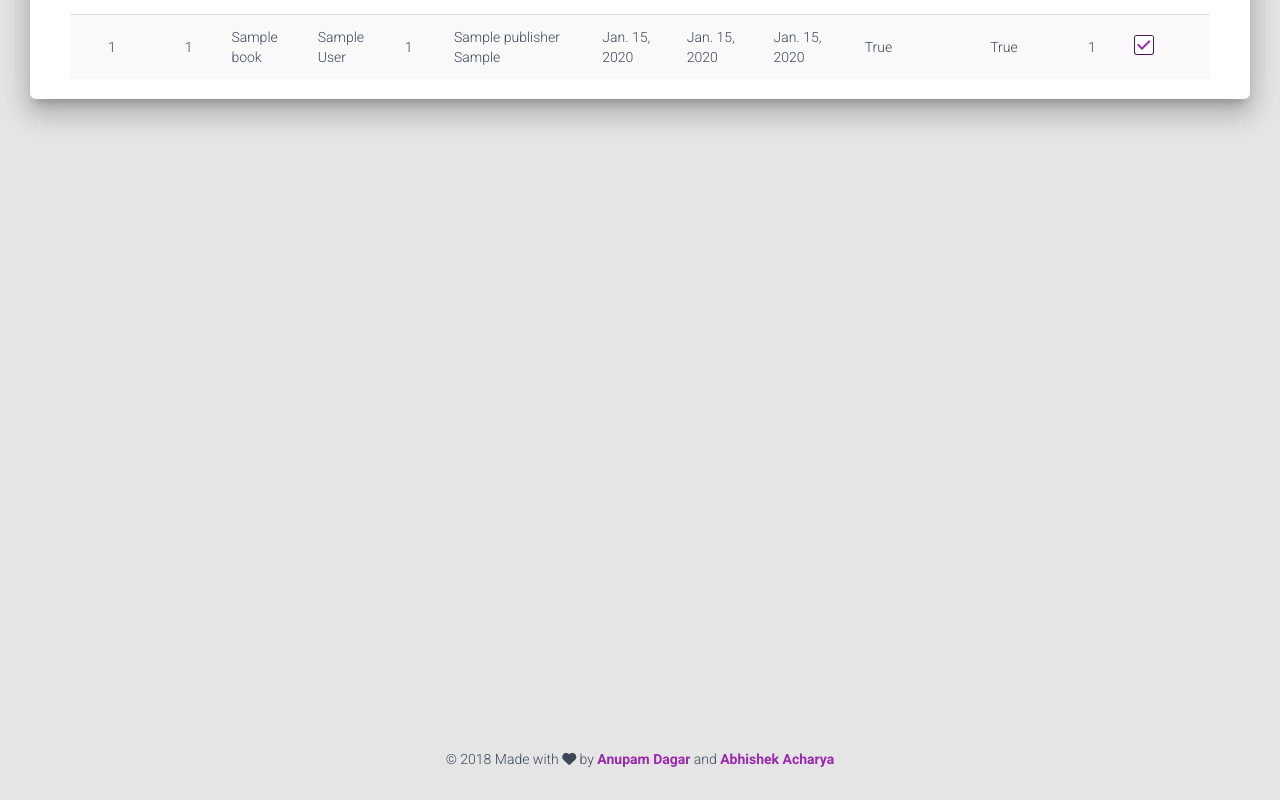
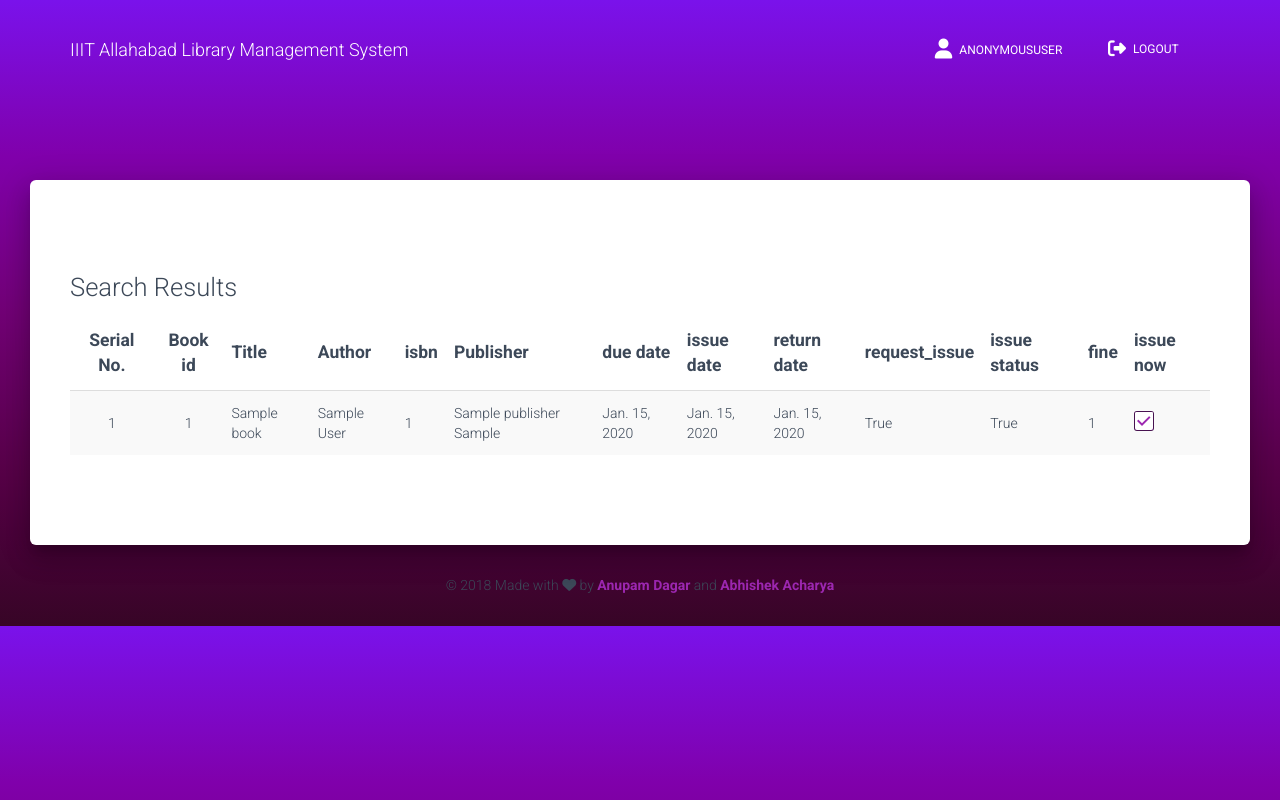
Before and after one commit to Anupam-dagar/library-management-system, a Django app: template library/templates/library/staff_issue.html in a window 1280 px wide. Run offline with Django 3.2, Linux system fonts and the light colour scheme; the template is opened without the code that fills it: values that come from a table or form of the project are taken from there, others are empty; tables that the repository leaves empty hold one stand-in row (values such as "Sample post"); some libraries are stand-ins or nearby versions.

Commit message:
staff page css changes

```diff
--- a/library/templates/library/index.html
+++ b/library/templates/library/index.html
@@ -37,7 +37,6 @@
 		</div>
 	</div>
 </nav>
-
 <div class="page-header header-filter clear-filter" id="abc" data-parallax="true">
 	<div class="page-header header-filter clear-filter" style="background: rgba(0,0,0,0.5);">
 		<div class="container">
--- a/library/templates/library/staff_issue.html
+++ b/library/templates/library/staff_issue.html
@@ -8,12 +8,48 @@
 <link href="{% static 'css/material-kit.css' %}" rel="stylesheet" />
 {% endblock %}
 {% block content %}
+<nav class="navbar navbar-primary navbar-transparent navbar-absolute">
+	<div class="container">
+		<!-- Brand and toggle get grouped for better mobile display -->
+		<div class="navbar-header">
+			<button type="button" class="navbar-toggle" data-toggle="collapse" data-target="#navigation-example">
+				<span class="sr-only">Toggle navigation</span>
+				<span class="icon-bar"></span>
+				<span class="icon-bar"></span>
+				<span class="icon-bar"></span>
+			</button>
+			<a class="navbar-brand" href="../presentation.html">IIIT Allahabad Library Management System</a>
+		</div>
 
-<div id="contactUsMap" class="big-map"></div>
-
+		<div class="collpase navbar-collapse">
+			<ul class="nav navbar-nav navbar-right">
+				<li>
+					<a href="#">
+						<i class="fa fa-user"></i> {{ request.user }}
+					</a>
+				</li>
+				<li>
+					<a href="{% url 'auth_logout' %}?next=/" id="logout" class="btn btn-white btn-simple">
+						<i class="fa fa-sign-out"></i> Logout
+					</a>
+				</li>
+			</ul>
+		</div>
+	</div>
+</nav>
+<div class="invisible" style="height: 30vh;"></div>
 <div class="main main-raised">
-    <div class="contact-content">
+    <div class="section section-basic">
         <div class="container">
+            <div id="contentAreas" class="cd-section">
+                <!--                 tables -->
+                <div id="tables">
+                    <div class="title">
+                        <h3>Search Results</h3>
+                    </div>
+                    <div class="row">
+                        <div class="col-md-12 ">
+                            <div class="table-responsive">
                                 <table class="table table-striped">
                                     <thead>
                                         <tr>
@@ -79,8 +115,7 @@
                                             <td>{{ det.fine }}</td>
                                             <td>
                                                 <form method="post" class="myform">
-                        {% csrf_token %}
-                        {% if not det.issue_status %}
+                                                    {% csrf_token %} {% if not det.issue_status %}
                                                     <div class="checkbox">
                                                         <label>
                                                             <input type="checkbox" class="request_issue" name="request_issue" value="True">
@@ -100,19 +135,38 @@
                                         {% endfor %}
                                     </tbody>
                                 </table>
+                            </div>
+                        </div>
+                    </div>
+                </div>
+                <!--                 end tables -->
+            </div>
 
         </div>
     </div>
-    <footer class="footer navbar-fixed-bottom">
+</div>
+<footer class="footer ">
         <div class="container">
             <div class="copyright text-center">
-                &copy; <script>document.write(new Date().getFullYear())</script> Made with  <i class="fa fa-heart heart"></i> by <a href="https://github.com/Anupam-dagar" target="_blank"><b>Anupam Dagar</b></a> and <a href="https://github.com/M1doriya" target="_blank"><b>Abhishek Acharya</b></a>
+                &copy;
+                <script>document.write(new Date().getFullYear())</script> Made with
+                <i class="fa fa-heart heart"></i> by
+                <a href="https://github.com/Anupam-dagar" target="_blank">
+                    <b>Anupam Dagar</b>
+                </a> and
+                <a href="https://github.com/M1doriya" target="_blank">
+                    <b>Abhishek Acharya</b>
+                </a>
             </div>
         </div>
     </footer>
-</div>
 {% endblock %}
 {% block scripts %}
+<script>
+    $(document).ready(function(){
+        $('body').css('background-image', 'linear-gradient(to top, #370526, #570048, #710075, #8000ab, #7a12eb');
+    });
+</script>
 <script>
         $(".request_issue").change(function (e) {
             var form = $(this).parent().parent().parent();
```
Lines whose indentation alone changed are shown as unchanged.
